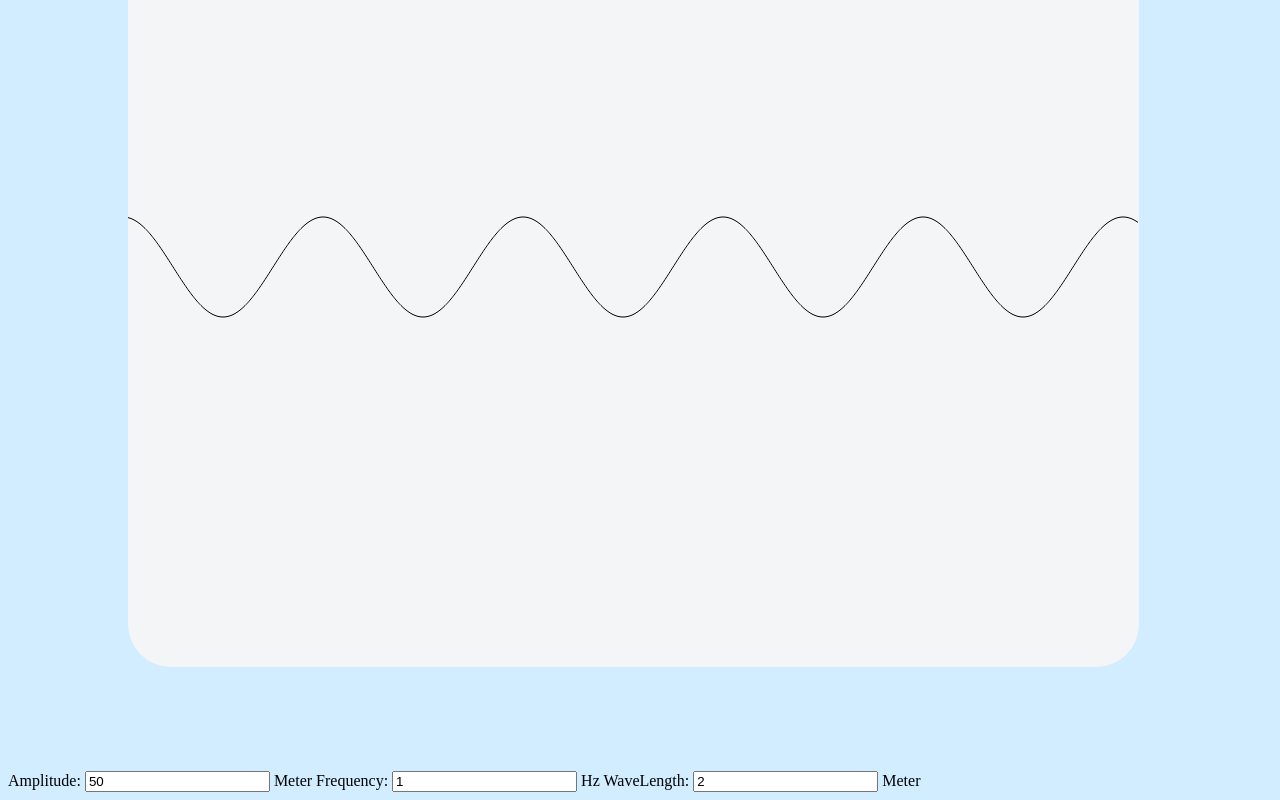
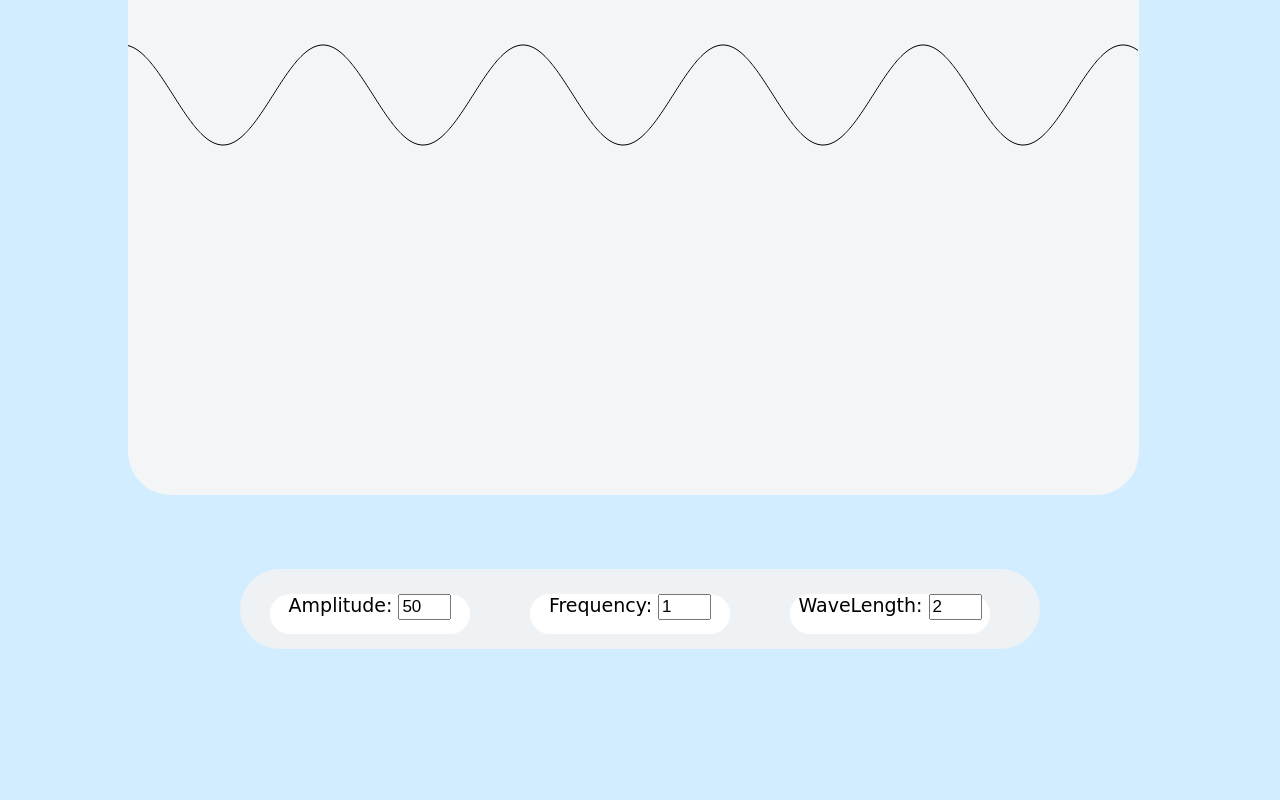
Before and after one commit to swyaeta/Wavelab, a plain HTML site: page index.html in a window 1280 px wide. Shown: the part 723-1523 px from the top of the page. After the commit the page ends 1372 px from the top, so only its background shows below. Drawn offline with Linux system fonts and the light colour scheme.

Commit message:
Add files via upload

```diff
--- a/index.html
+++ b/index.html
@@ -8,24 +8,33 @@
 
 <body>
 
+
+    <a href="readme.html">
+    <div class="about">READ ME </div>
+    </a>
+
     <div class="box">
     <h1>WAVE LAB</h1>
     <p>Where the wave comes to life....</p>
     </div>
+
     <canvas id="wave"></canvas>
+    <div class = "handlebox">
 
+    <div class = "abox">
     <label>Amplitude:</label>
     <input type ="number" id ="ainput" value ="50">
-    <span>Meter</span>
+    </div>
 
+    <div class ="fbox">
     <label>Frequency:</label>
     <input type ="number" id ="finput" value ="1">
-    <span>Hz</span>
+    </div>
 
+    <div class ="wlbox">
     <label>WaveLength:</label>
     <input type ="number" id ="wlinput" value="2">
-    <span>Meter</span>
-
+    </div>
 
 
 
--- /dev/null
+++ b/readme.css
@@ -0,0 +1,25 @@
+h2{
+    font-size:40px;
+    font-family:cursive ;
+    margin: 100px 400px;
+    color:black
+}
+p{
+    color:black;
+    font-size: 17px;
+    font-family:cursive;
+    margin: 10px 100px;
+    width:900px
+
+}
+h3{
+     color:black;
+    font-size: 19px;
+    font-family:cursive;
+    margin: 10px 100px;
+    width:900px
+}
+
+body{
+    background-color:#e3f4ff;
+}
--- a/script.js
+++ b/script.js
@@ -4,8 +4,10 @@ const ainput = document.getElementById("ainput");
 const finput = document.getElementById("finput");
 const wlinput = document.getElementById("wlinput");
 
+
 canvas.width = canvas.clientWidth;
 canvas.height = canvas.clientHeight;
+
 
 let t = 0;
 let amplitude = 100;
@@ -15,11 +17,13 @@ let frequency = 1;
 let speed = frequency * wavelength;
 let visualWavelength = wavelength * pixelsPerMeter;
 
+
 function drawWave() {
     amplitude = Number(ainput.value);
     frequency = Number(finput.value);
     wavelength = Number (wlinput.value);
-
+    visualWavelength = wavelength * pixelsPerMeter;
+    speed = frequency*wavelength;
 
     w.clearRect(0, 0, canvas.width, canvas.height);
     w.beginPath();
--- a/style.css
+++ b/style.css
@@ -1,14 +1,30 @@
 
 body{
     background-color:#d1edff;
+}
+
+.about{
+    width:150px;
+    height:40px;
+    background-color: aliceblue;
+    margin-top:10px;
+    font-family: cursive;
+    color:aqua;
+    font-size: 19px;
+    text-align: center;
+}
+
+a{
+    text-decoration: none;
+    color:inherit
 }
 
 h1{
     color:rgb(15, 119, 184);
     font-size:50px;
     margin :10px;
+}
 
-}
 p{
     color:rgb(8, 81, 57);
     margin:16px;
@@ -21,7 +37,7 @@ p{
     padding:30px;
     font-family:cursive;
     border-radius: 48px;
-    margin: 10% 38%;
+    margin: 2% 35%;
     position: relative;
 
 }
@@ -30,7 +46,64 @@ p{
     width:80%;
     height:800px;
     background-color: #f3f5f7;
-    margin: 100px 120px;
+    margin: 80px 120px;
     border-radius:43px;
+    font-family:cursive
 
 }
+
+.abox{
+    width:200px;
+    height:40px;
+    background-color: #ffffff;
+    font-size: 19px;
+    font-family: cursive;
+    border-radius: 26px;
+    text-align: center;
+    margin: -5px 30px;
+}
+#ainput{
+    width:45px;
+    height:20px;
+    font-size:17px
+}
+.fbox{
+    width:200px;
+    height:40px;
+    background-color: #ffffff;
+    font-size: 19px;
+    font-family: cursive;
+    border-radius: 26px;
+    text-align: center;
+    margin: -5px 30px;
+}
+#finput{
+    width:45px;
+    height:20px;
+    font-size:17px
+}
+.wlbox{
+    width:200px;
+    height:40px;
+    background-color: #ffffff;
+    font-size: 19px;
+    font-family: cursive;
+    border-radius: 26px;
+    text-align: center;
+    margin: -5px 30px;
+}
+#wlinput{
+    width:45px;
+    height:20px;
+    font-size:17px
+}
+
+.handlebox{
+    width:800px;
+    height:50px;
+    background-color: rgb(238, 242, 245);
+    border-radius: 48px;
+    padding-top: 30px;
+    margin:-10px auto;
+    display:flex;
+}
```
Also changed, not shown: readme.html (added, +26 -0 lines).
